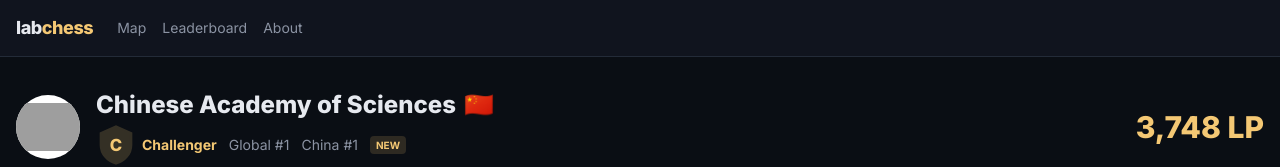
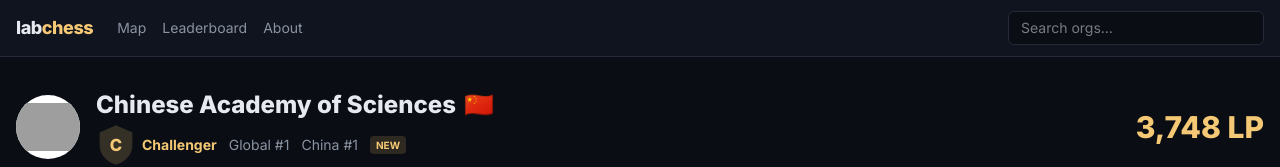
Before and after one commit to principia-trinity/labchess, a Next.js app: page /org/chinese-academy-of-sciences in a window 1280 px wide. Shown: the top 167 px of the page. Built offline with nearby package versions, Linux system fonts and the light colour scheme; grey boxes are pictures that could not be loaded.

Commit message:
feat: navbar org search

```diff
--- a/src/app/layout.tsx
+++ b/src/app/layout.tsx
@@ -2,6 +2,7 @@
 import { Inter } from 'next/font/google';
 import './globals.css';
 import { Navbar } from '@/components/Navbar';
+import { getSnapshot } from '@/lib/data';
 
 const inter = Inter({ subsets: ['latin'] });
 
@@ -11,10 +12,13 @@
 };
 
 export default function RootLayout({ children }: { children: React.ReactNode }) {
+  const searchEntries = getSnapshot().orgs.map((o) => ({
+    slug: o.slug, name: o.name, rank: o.rank, tier: o.tier, logoUrl: o.logoUrl, homepage: o.homepage,
+  }));
   return (
     <html lang="en">
       <body className={`${inter.className} min-h-screen antialiased`}>
-        <Navbar />
+        <Navbar searchEntries={searchEntries} />
         <main className="mx-auto max-w-7xl px-4">{children}</main>
       </body>
     </html>
--- a/src/components/Navbar.tsx
+++ b/src/components/Navbar.tsx
@@ -1,6 +1,8 @@
 import Link from 'next/link';
+import { SearchBox } from './SearchBox';
+import type { SearchEntry } from '@/lib/types';
 
-export function Navbar() {
+export function Navbar({ searchEntries }: { searchEntries: SearchEntry[] }) {
   return (
     <nav className="sticky top-0 z-40 border-b border-[var(--border)] bg-[var(--bg-panel)]/95 backdrop-blur">
       <div className="mx-auto flex h-14 max-w-7xl items-center gap-6 px-4">
@@ -12,7 +14,7 @@
           <Link href="/leaderboard" className="hover:text-[var(--text)]">Leaderboard</Link>
           <Link href="/about" className="hover:text-[var(--text)]">About</Link>
         </div>
-        <div className="ml-auto" id="nav-search-slot" />
+        <div className="ml-auto"><SearchBox entries={searchEntries} /></div>
       </div>
     </nav>
   );
--- /dev/null
+++ b/src/components/SearchBox.tsx
@@ -0,0 +1,42 @@
+'use client';
+import Link from 'next/link';
+import { useState } from 'react';
+import type { SearchEntry } from '@/lib/types';
+import { OrgLogo } from './OrgLogo';
+import { TierBadge } from './TierBadge';
+
+export function SearchBox({ entries }: { entries: SearchEntry[] }) {
+  const [q, setQ] = useState('');
+  const hits = q.length >= 2
+    ? entries.filter((e) => e.name.toLowerCase().includes(q.toLowerCase())).slice(0, 8)
+    : [];
+  return (
+    <div className="relative">
+      <input
+        value={q}
+        onChange={(e) => setQ(e.target.value)}
+        placeholder="Search orgs…"
+        aria-label="Search organizations"
+        className="w-44 rounded-md border border-[var(--border)] bg-[var(--bg)] px-3 py-1.5 text-sm outline-none focus:border-[var(--accent)] sm:w-64"
+      />
+      {hits.length > 0 && (
+        <ul className="absolute right-0 top-10 z-50 w-72 overflow-hidden rounded-lg border border-[var(--border)] bg-[var(--bg-panel)] shadow-xl">
+          {hits.map((e) => (
+            <li key={e.slug}>
+              <Link
+                href={`/org/${e.slug}`}
+                onClick={() => setQ('')}
+                className="flex items-center gap-2 px-3 py-2 text-sm hover:bg-[var(--bg-row)]"
+              >
+                <OrgLogo name={e.name} logoUrl={e.logoUrl} homepage={e.homepage} size={20} />
+                <span className="min-w-0 flex-1 truncate">{e.name}</span>
+                <span className="text-xs text-[var(--text-dim)]">#{e.rank}</span>
+                <TierBadge tier={e.tier} />
+              </Link>
+            </li>
+          ))}
+        </ul>
+      )}
+    </div>
+  );
+}
```
